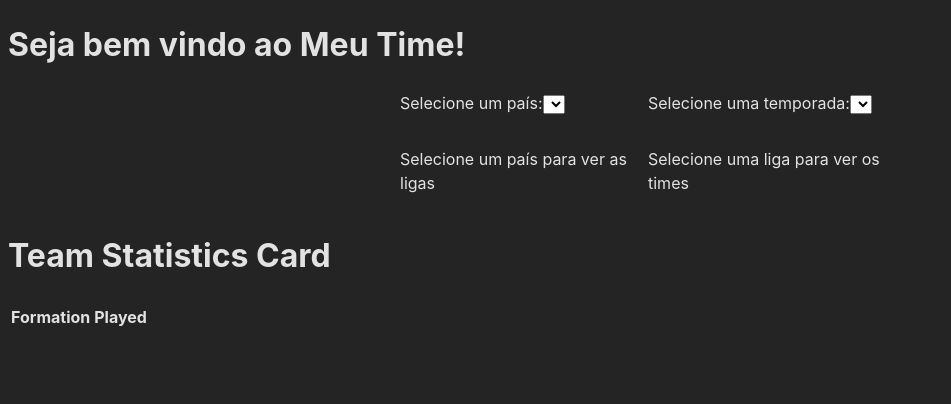
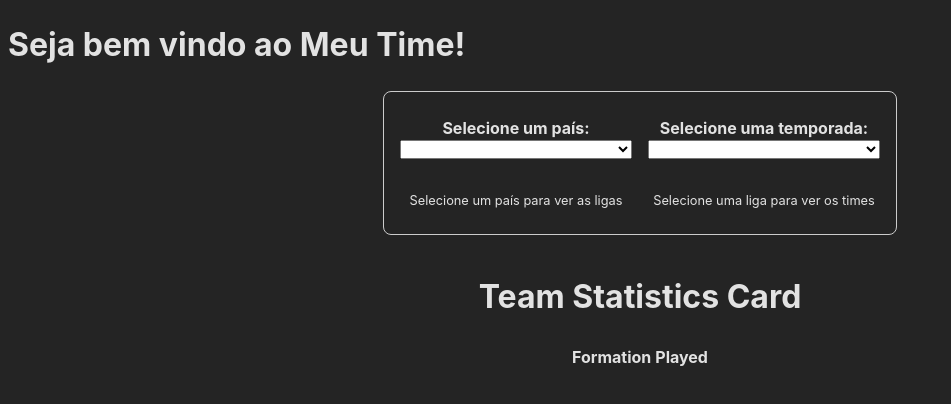
Before and after one commit to ramonbs/api-football, a React (Vite) app: page /home in a window 1280 px wide. Shown: the top 404 px of the page, without its empty margins (0-951 px from the left). Built offline with nearby package versions, Linux system fonts and the light colour scheme.

Commit message:
style: add style into home page

```diff
--- a/src/components/Selects/index.tsx
+++ b/src/components/Selects/index.tsx
@@ -144,7 +144,9 @@ function Selects() {
                 </select>
             </label>
 
-            <label htmlFor="seasons">
+            <label htmlFor="seasons"
+                className={style.selects_label}
+            >
                 Selecione uma temporada:
                 <select
                     name="seasons"
@@ -161,7 +163,9 @@ function Selects() {
             </label>
 
             {leagues.length > 0 ? (
-                <label htmlFor="leagues">
+                <label htmlFor="leagues"
+                    className={style.selects_label}
+                >
                     Selecione uma liga:
                     <select
                         name="leagues"
@@ -181,7 +185,9 @@ function Selects() {
             )}
 
             {teams.length > 0 ? (
-                <label htmlFor="teams">
+                <label htmlFor="teams"
+                    className={style.selects_label}
+                >
                     Selecione um time:
                     <select
                         name="teams"
--- a/src/components/Selects/selects.module.scss
+++ b/src/components/Selects/selects.module.scss
@@ -7,4 +7,23 @@
     margin-block: 1rem;
     width: 100%;
     max-width: 30rem;
+    border: .1rem solid #ccc;
+    border-radius: .5rem;
+    padding: 1rem;
+
+    .selects_label {
+        display: flex;
+        flex-direction: column;
+        font-size: 1rem;
+        font-weight: 700;
+        text-align: center;
+        margin-block: 0.5rem;
+    }
+
+    p {
+        font-size: 0.8rem;
+        font-weight: 400;
+        text-align: center;
+        margin-block: 0.5rem;
+    }
 }
--- a/src/components/TeamStatisticsCard/index.tsx
+++ b/src/components/TeamStatisticsCard/index.tsx
@@ -1,5 +1,6 @@
 import { useEffect, useState } from "react";
 import { getTeamsStatisticsFootballAPI } from "../../api/fetchTeamStatistics";
+import style from "./teamStatisticsCard.module.scss";
 
 interface TeamStatistics {
     lineups: {
@@ -33,8 +34,6 @@ function TeamsStatisticsCard() {
             } catch (error) {
                 throw error;
             }
-
-            console.log(teamStatistics);
         }
     };
 
@@ -45,7 +44,7 @@ function TeamsStatisticsCard() {
     return (
         <>
             {teamStatistics && (
-                <div className="team_statistics_div">
+                <div className={style.team_statistics_div}>
                     <h1>Team Statistics Card</h1>
                     <table>
                         <thead>
```
